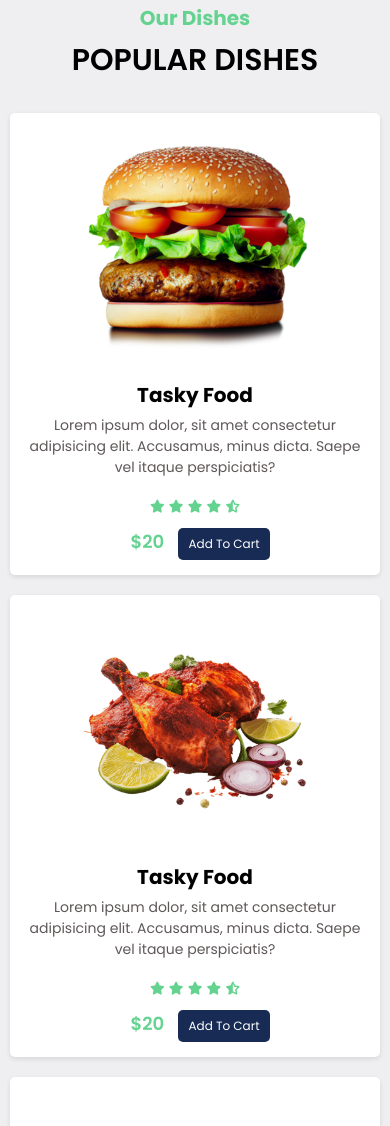
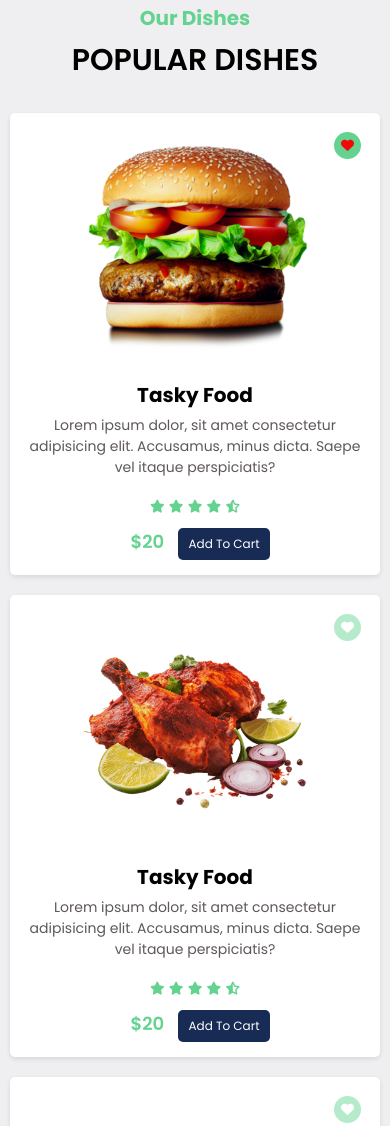
Before and after one commit to md-rejoyan-islam/tasty-food, a plain HTML site: page index.html in a window 390 px wide. Shown: the part 1800-2926 px from the top of the page. Drawn offline with Linux system fonts and the light colour scheme.

Commit message:
add responsive data

```diff
--- a/assets/css/style.css
+++ b/assets/css/style.css
@@ -640,6 +640,12 @@ h4 {
   color: #fff;
 }
 
+@media screen and (max-width: 768px) {
+  .dish-item .favorite i {
+    display: block;
+  }
+}
+
 .dish-item .favorite {
   position: absolute;
   background-color: #fff;
```
